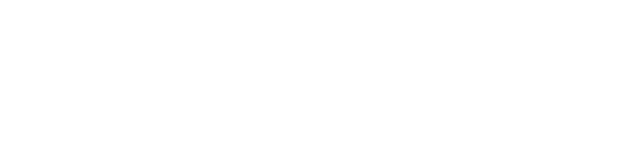
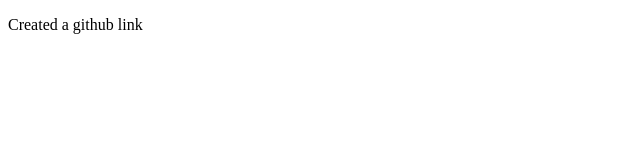
Before and after one commit to waseemfarooq47/junaid-sir, a plain HTML site: page practice/index.html in a window 1280 px wide. Shown: the whole page, without its empty margins (0-640 px from the left). Drawn offline with Linux system fonts and the light colour scheme.

Commit message:
Update index.html
changes

```diff
--- a/practice/index.html
+++ b/practice/index.html
@@ -5,5 +5,8 @@
     <meta name="viewport" content="width=device-width, initial-scale=1.0" />
     <title>Document</title>
   </head>
-  <body></body>
+  <body>
+    <p>Created a github link</p>
+
+  </body>
 </html>
```
